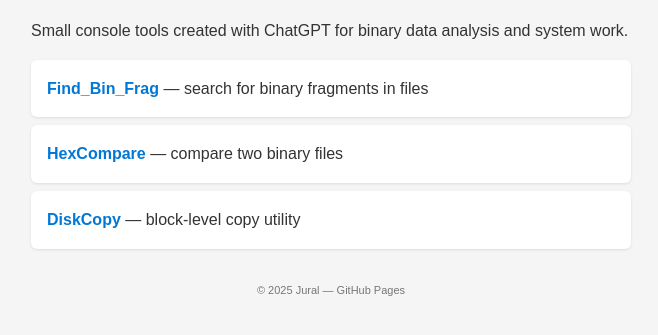
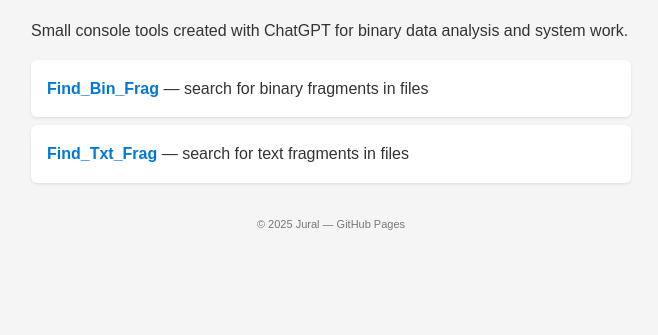
Before and after one commit to Jural2025/Jural, a plain HTML site: page index.html in a window 1280 px wide. Shown: the part 113-448 px from the top of the page, without its empty margins (309-967 px from the left). Drawn offline with Linux system fonts and the light colour scheme.

Commit message:
Update index.html

```diff
--- a/index.html
+++ b/index.html
@@ -53,8 +53,7 @@
   <ul>
     <li><a href="Find_Bin_Frag.html">Find_Bin_Frag</a> — search for binary fragments in files</li>
     <!-- пример для будущих программ -->
-    <li><a href="HexCompare.html">HexCompare</a> — compare two binary files</li>
-    <li><a href="DiskCopy.html">DiskCopy</a> — block-level copy utility</li>
+    <li><a href="Find_Txt_Frag.html">Find_Txt_Frag</a> — search for text fragments in files</li>
   </ul>
 
   <div class="footer">
```
